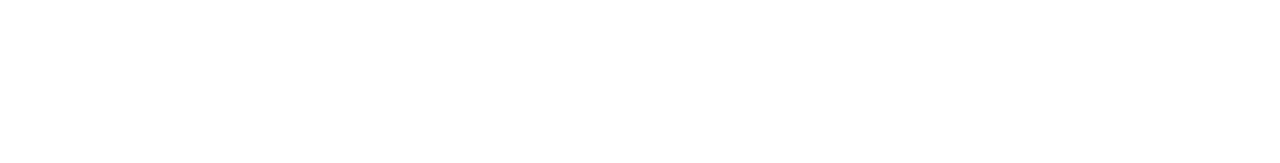
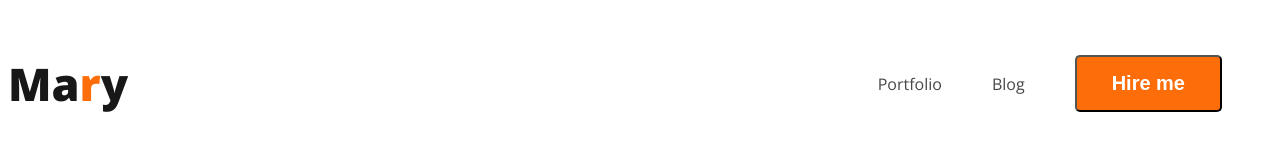
Before and after one commit to afrinchowa/web-developer-portfolio, a plain HTML site: page index.html in a window 1280 px wide. Drawn offline with nearby package versions, Linux system fonts and the light colour scheme.

Commit message:
Added nav

```diff
--- a/index.html
+++ b/index.html
@@ -1,15 +1,26 @@
 <!DOCTYPE html>
 <html lang="en">
+
 <head>
     <meta charset="UTF-8">
     <meta name="viewport" content="width=device-width, initial-scale=1.0">
     <title>Web Developer Portfolio</title>
+    <link rel="preconnect" href="https://fonts.googleapis.com">
+    <link rel="preconnect" href="https://fonts.gstatic.com" crossorigin>
+    <link href="https://fonts.googleapis.com/css2?family=Open+Sans:wght@400;700;800&display=swap" rel="stylesheet">
+    <link rel="stylesheet" href="styles/portfolio.css">
 </head>
+
 <body>
-
-
     <header>
-
+        <nav>
+            <h3 class="nav-title">Ma<span class="text-primary">r</span >y</h3>
+            <ul>
+                <li><a href="#">Portfolio</a></li>
+                <li><a href="#">Blog</a> </li>
+                <li><button class="btn-primary">Hire me</button></li>
+            </ul>
+        </nav>
     </header>
     <main>
 
@@ -18,4 +29,5 @@
 
     </footer>
 </body>
+
 </html>
--- /dev/null
+++ b/styles/portfolio.css
@@ -0,0 +1,47 @@
+/* nav related styles */
+nav {
+    display: flex;
+    justify-content: space-between;
+    align-items: center;
+}
+
+/*common shared styles  */
+body {
+    font-family: 'Open Sans', sans-serif;
+}
+
+
+.nav-title {
+    color: #181818;
+    font-size: 45px;
+    font-weight: 800;
+    line-height: normal;
+}
+
+.text-primary {
+    color: #FD6E0A;
+}
+
+nav>ul {
+    display: flex;
+    align-items: center;
+}
+
+nav li {
+    list-style: none;
+    margin-right: 50px;
+}
+
+nav a {
+    text-decoration: none;
+    color: #474747;
+}
+
+.btn-primary {
+    border-radius: 5px;
+    background: #FD6E0A;
+    color: var(--white-color, #FFF);
+    font-size: 20px;
+    font-weight: 700;
+    padding: 15px 35px;
+}
```
